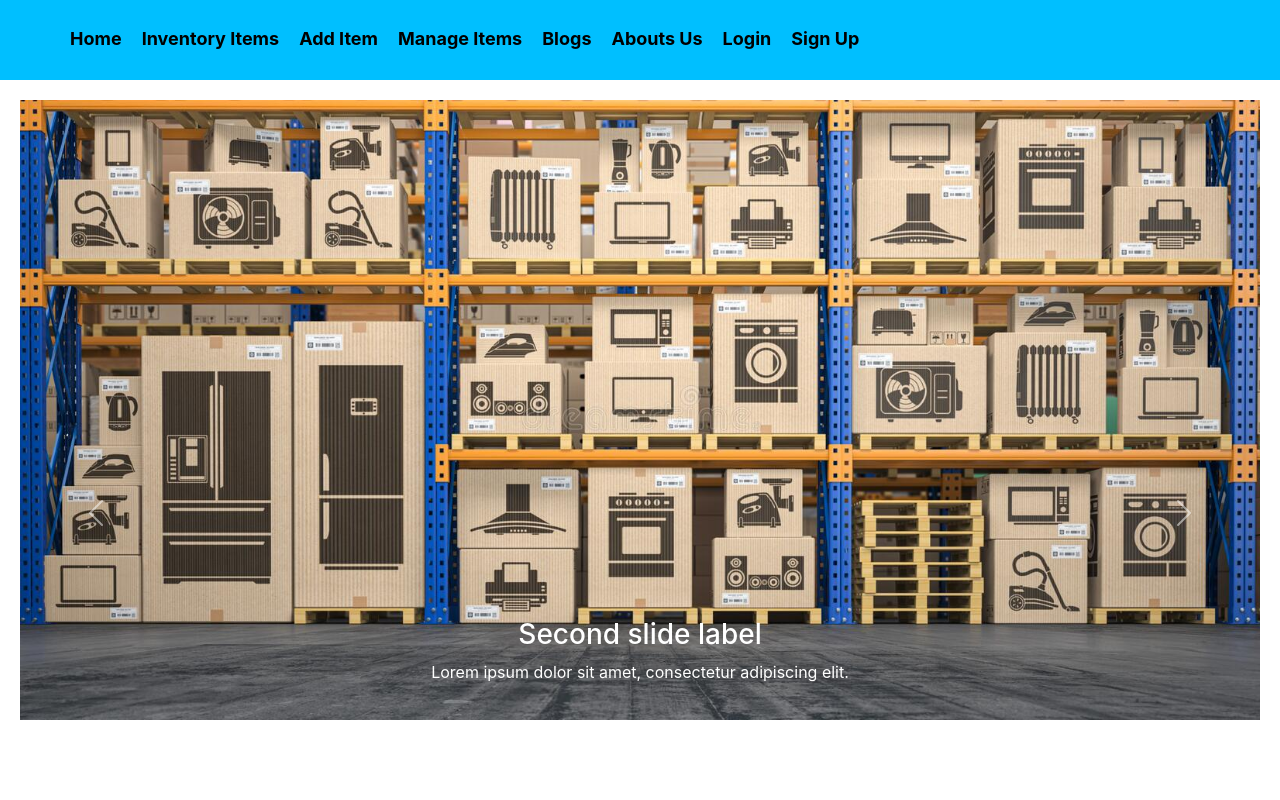
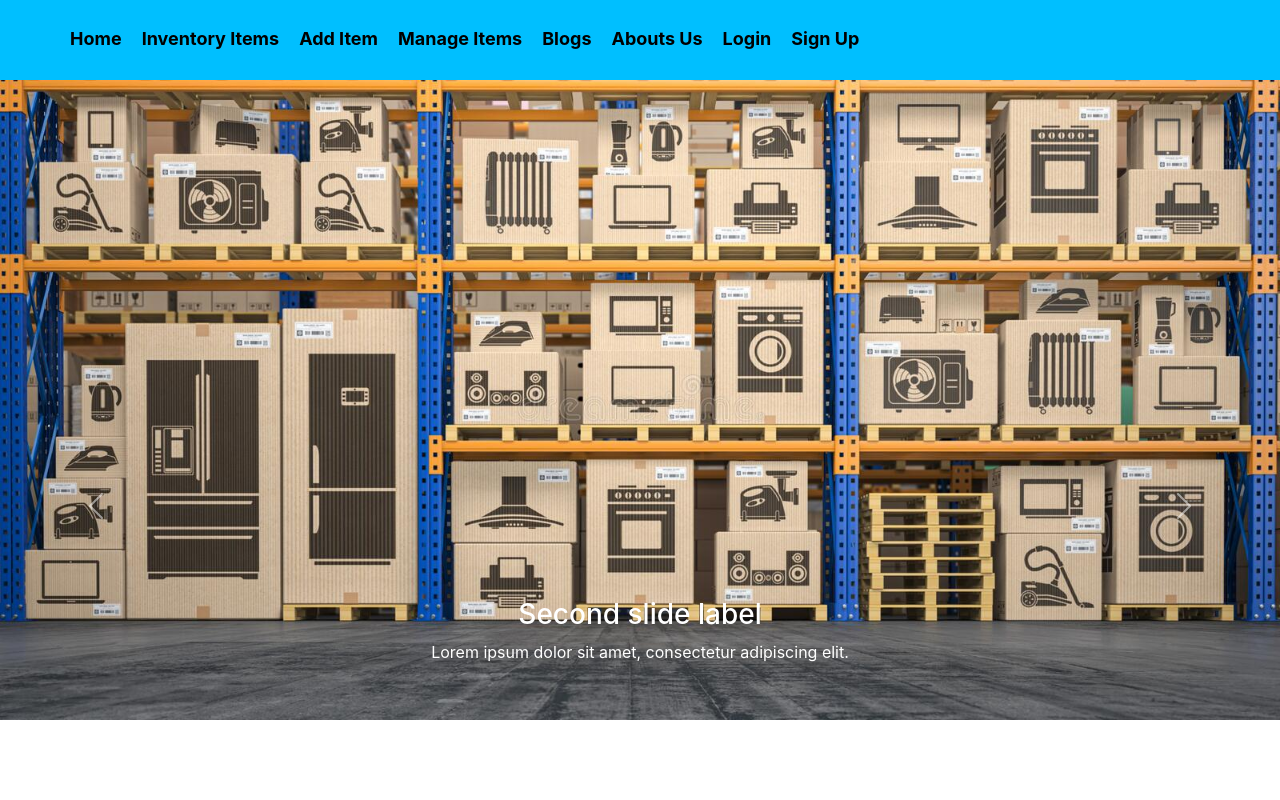
Before and after one commit to Muhsin-Khan/warehouse-management-client, a React (Create React App) app: page / in a window 1280 px wide. Shown: the top 800 px of the page. Built offline with nearby package versions, Linux system fonts and the light colour scheme; no server answers.

Commit message:
testing heroku

```diff
--- a/src/components/Product/Product.css
+++ b/src/components/Product/Product.css
@@ -18,7 +18,7 @@
     -webkit-box-orient: vertical;
     -webkit-line-clamp: 5;
 }
-img{
+.product-img{
     width: 300px;
     height: auto;
     border-radius: 10px;
```
